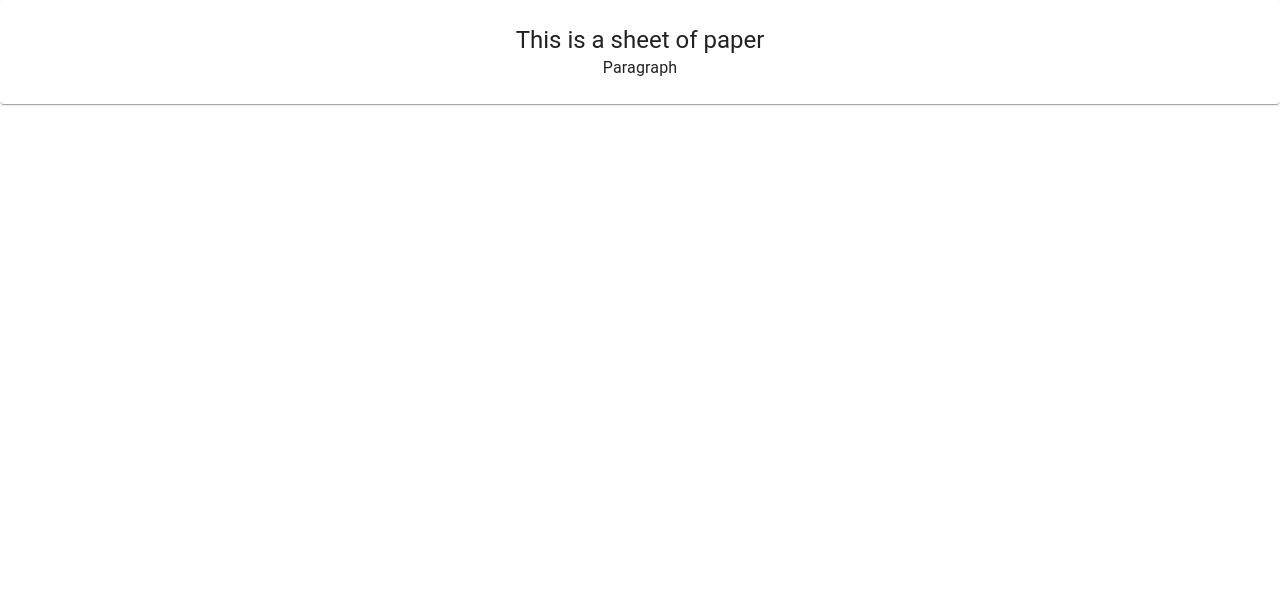
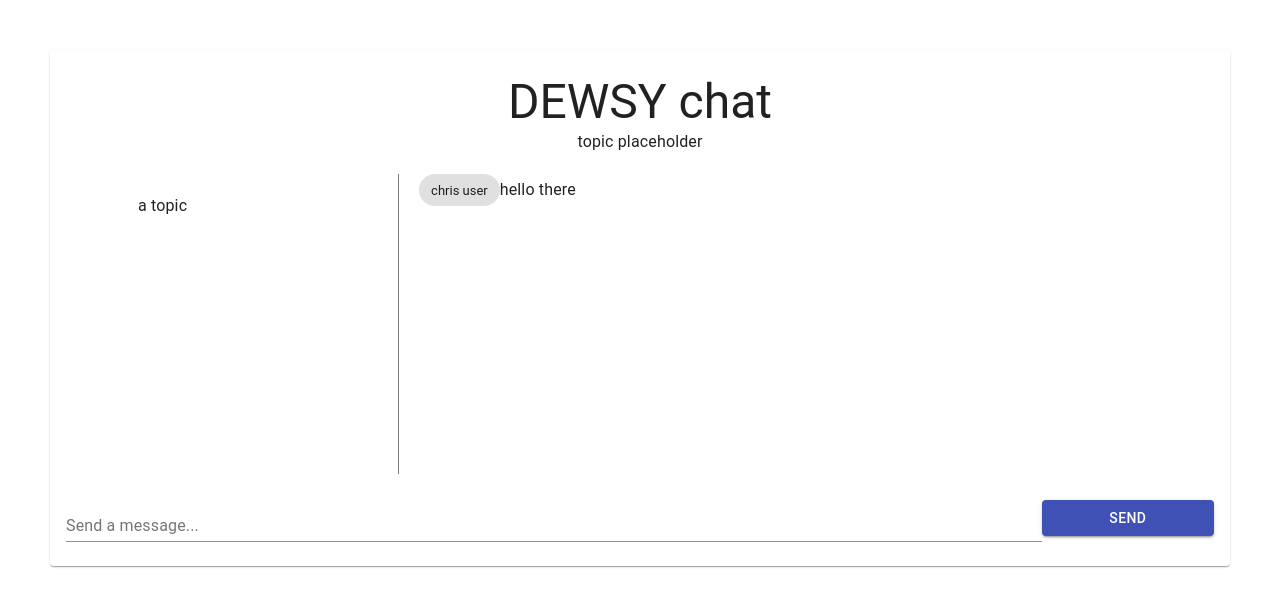
Before and after one commit to chrisdews/dewsy-chats, a React (Create React App) app: page / in a window 1280 px wide. Shown: the top 606 px of the page. Built offline with nearby package versions, Linux system fonts and the light colour scheme.

Commit message:
dashboard layout done

```diff
--- a/src/Dashboard.js
+++ b/src/Dashboard.js
@@ -2,23 +2,88 @@ import React from "react";
 import { makeStyles } from "@material-ui/core/styles";
 import Paper from "@material-ui/core/Paper";
 import Typography from "@material-ui/core/Typography";
+import List from "@material-ui/core/List";
+import ListItem from "@material-ui/core/ListItem";
+import ListItemIcon from "@material-ui/core/ListItemIcon";
+import ListItemText from "@material-ui/core/ListItemText";
+import Chip from "@material-ui/core/Chip";
+import Button from "@material-ui/core/Button";
+import TextField from "@material-ui/core/TextField";
 
 const useStyles = makeStyles(theme => ({
   root: {
+    margin: "50px",
     padding: theme.spacing(3, 2)
+  },
+  flex: {
+    display: "flex",
+    alignItems: "center"
+  },
+  topicsWindow: {
+    width: "30%",
+    height: "300px",
+    borderRight: "1px solid grey"
+  },
+  chatWindow: {
+    width: "70%",
+    height: "300px",
+    padding: "20px"
+  },
+  chatBox: {
+    width: "85%"
+  },
+  button: {
+    width: "15%"
   }
 }));
 
 const Dashboard = () => {
   const classes = useStyles();
 
+  const [textValue, changeTextValue] = React.useState('')
+
   return (
     <div>
       <Paper className={classes.root}>
-        <Typography variant="h5" component="h3">
-          This is a sheet of paper
+        <Typography variant="h3" component="h3">
+          DEWSY chat
         </Typography>
-        <Typography component="p">Paragraph</Typography>
+        <Typography component="p">topic placeholder</Typography>
+        <div className={classes.flex}>
+          <div className={classes.topicsWindow}>
+            <List component="nav" aria-label="main mailbox folders">
+              {["a topic"].map(topic => (
+                <ListItem key={topic} button>
+                  <ListItemIcon></ListItemIcon>
+                  <ListItemText primary={topic}></ListItemText>
+                </ListItem>
+              ))}
+            </List>
+          </div>
+          <div className={classes.chatWindow}>
+            {[{ user: "chris user", msg: "hello there" }].map((chat, i) => (
+              <div className={classes.flex}>
+                <Chip label={chat.user} className={classes.chip} />
+                <Typography component="p">{chat.msg}</Typography>
+              </div>
+            ))}
+          </div>
+        </div>
+
+        <div className={classes.flex}>
+          <TextField
+            id="standard-name"
+            label="Send a message..."
+            className={classes.chatBox}
+            value={textValue}
+            onChange={(e) => changeTextValue(e.target.value)}
+
+          />
+
+          <Button variant="contained" color="primary" className={classes.button}>
+            Send
+          </Button>
+        </div>
       </Paper>
     </div>
   );
```
